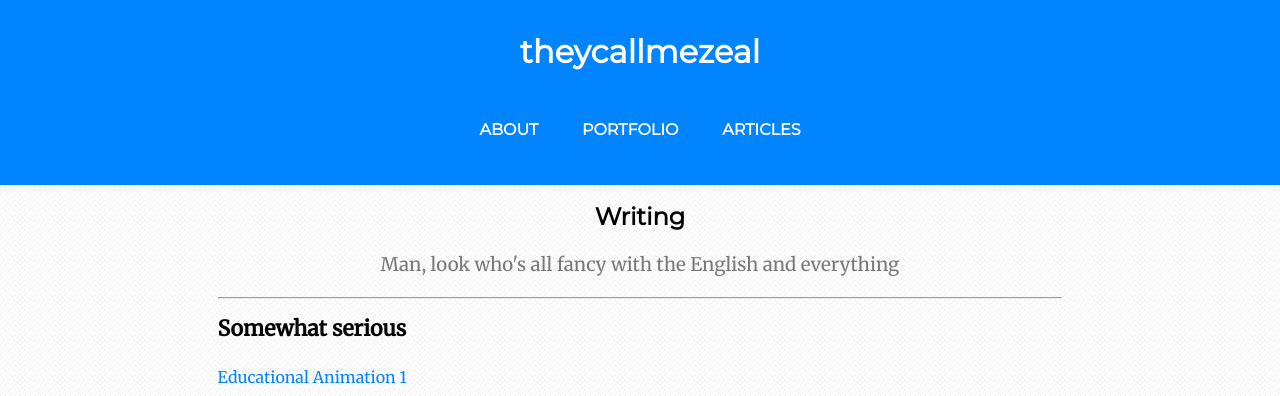
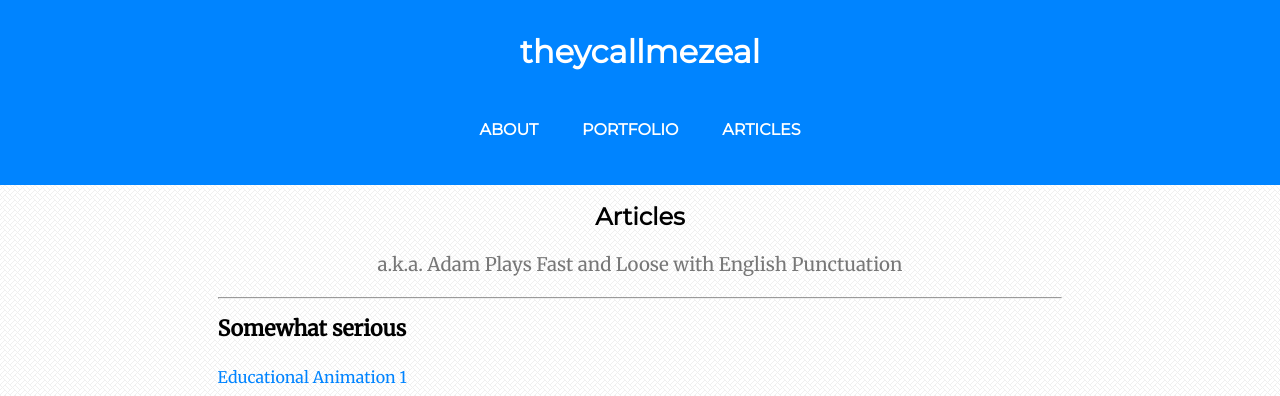
Before and after one commit to theycallmezeal/theycallmezeal.github.io, a Jekyll site: the page built from articles.html, in a window 1280 px wide. Shown: the top 396 px of the page. Built offline with Jekyll 4.4.1, drawn with Linux system fonts in a browser that asks for light colours.

Commit message:
Update articles.html

```diff
--- a/articles.html
+++ b/articles.html
@@ -1,7 +1,7 @@
 ---
 layout: default
-title: Writing
-subtitle: Man, look who's all fancy with the English and everything
+title: Articles
+subtitle: a.k.a. Adam Plays Fast and Loose with English Punctuation
 ---
 
 <h1>Somewhat serious</h1>
```
